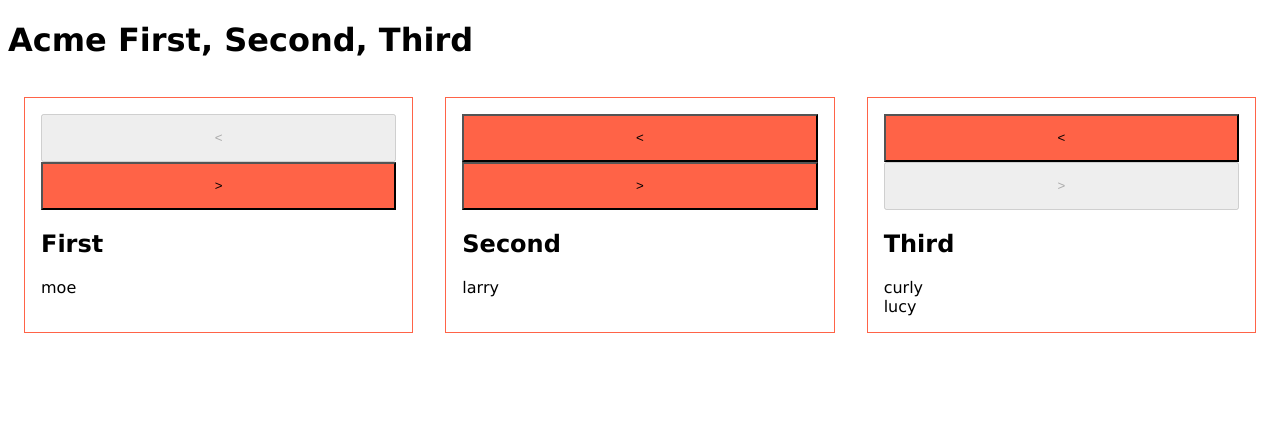
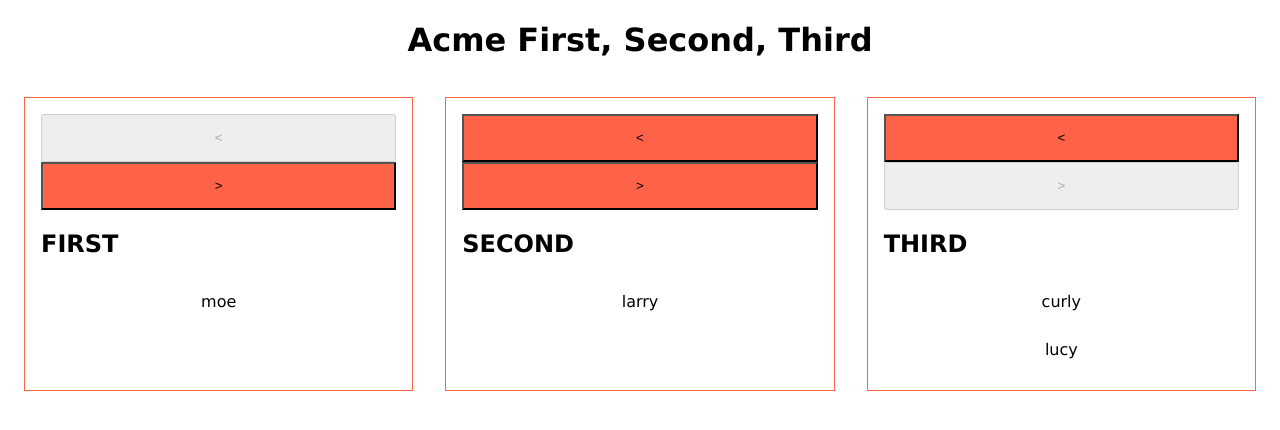
Before and after one commit to robcodehub/acme-first-second-third, a plain HTML site: page index.html in a window 1280 px wide. Drawn offline with Linux system fonts and the light colour scheme.

Commit message:
finished final version including css

```diff
--- a/index.html
+++ b/index.html
@@ -6,9 +6,12 @@
 
 
   <style>
-
     body {
       font-family: verdana;
+    }
+
+    h1 {
+     text-align: center;
     }
 
     .enabled-button {
@@ -39,6 +42,13 @@
     }
 
 
+    #firstUsers > div, #secondUsers > div, #thirdUsers > div {
+      height: 3rem;
+      text-align: center;
+      line-height: 3rem;
+    }
+
+
   </style>
 
 </head>
@@ -54,7 +64,7 @@
       <button id="firstToSecond" class="enabled-button">
           >
         </button>
-    <h2> First</h2>
+    <h2> FIRST</h2>
 
     <div id="firstUsers">
 
@@ -68,7 +78,7 @@
       <button id="secondToThird" class="enabled-button">
           >
         </button>
-      <h2> Second</h2>
+      <h2> SECOND</h2>
       <div id="secondUsers">
 
       </div>
@@ -80,7 +90,7 @@
         <button disabled>
           >
           </button>
-      <h2> Third</h2>
+      <h2> THIRD</h2>
       <div id="thirdUsers">
 
       </div>
```
